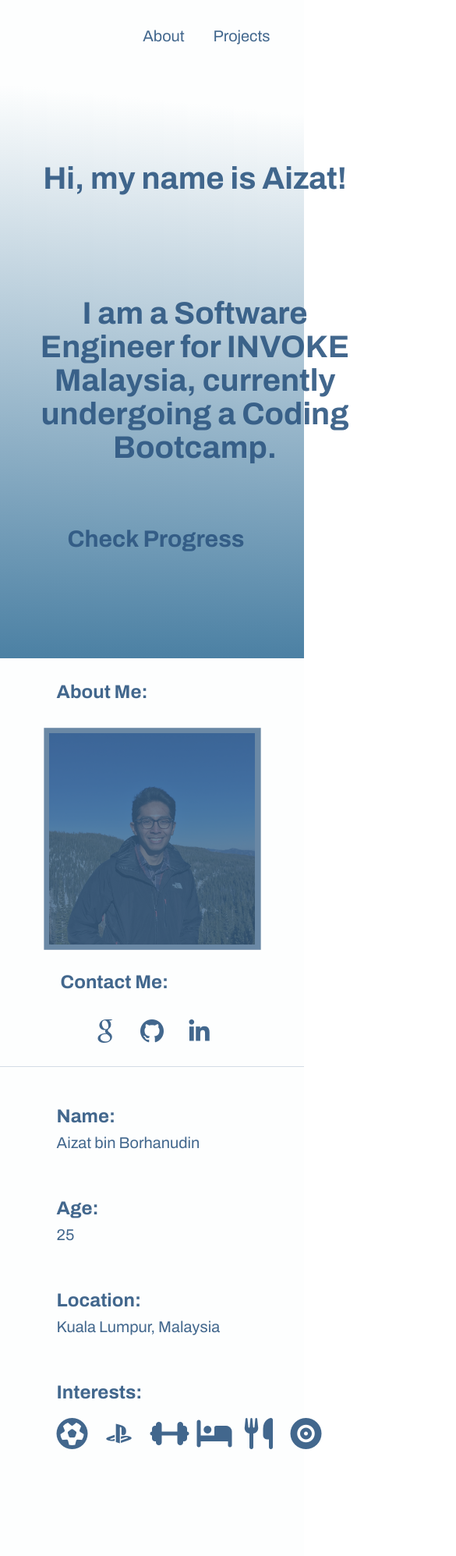
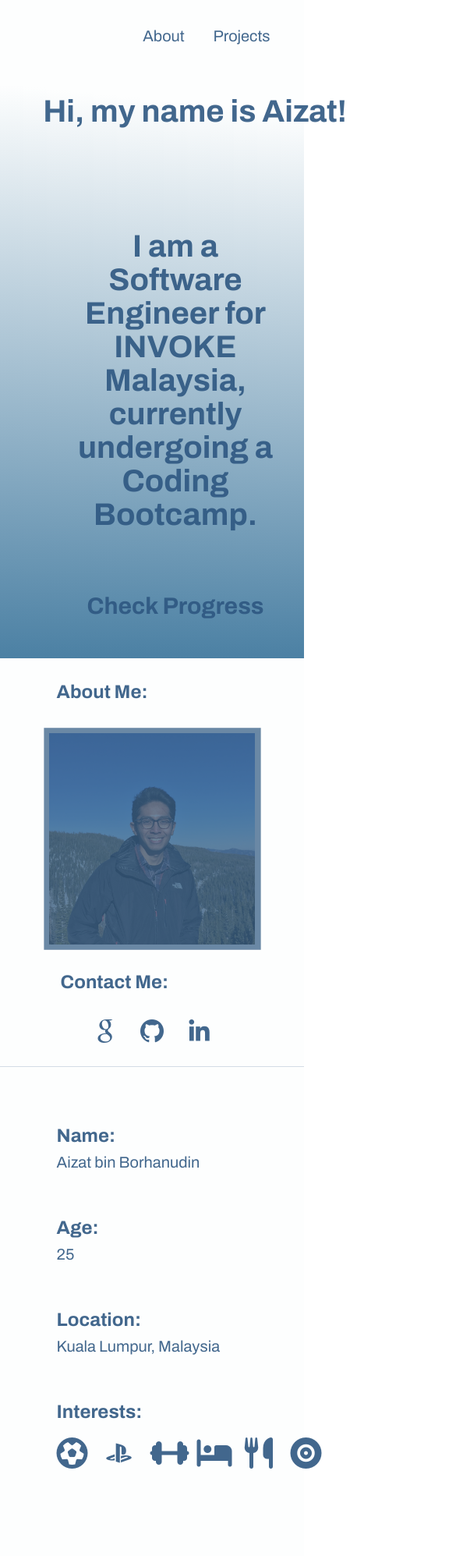
Before and after one commit to invoke-aizat/Portfolio, a plain HTML site: page index.html in a window 390 px wide. Shown: the top 1995 px of the page at 78% size, 585 px wide, since content can reach past the window. Drawn offline with nearby package versions, Linux system fonts and the light colour scheme.

Commit message:
Add viewport tag

```diff
--- a/css/style.css
+++ b/css/style.css
@@ -452,7 +452,7 @@ span {
     height: inherit;
     display: flex;
     flex-direction: column;
-    justify-content: flex-start;
+    justify-content: center;
     align-items: center;
     /* border: 1px solid purple; */
     padding: 10px;
@@ -861,6 +861,7 @@ li {
 
     #container {
         min-height: 800px;
+        min-width: 450px;
     }
 
     #box {
@@ -872,9 +873,9 @@ li {
         text-align: center;
         font-size: 10px;
     }
-    #description {
+    /* #description {
         width: 500px;
-    }
+    } */
 
     #progress {
         bottom: 10px;
@@ -969,7 +970,7 @@ li {
     #project-content {
         height: 500px;
         width: 100%;
-        /* overflow: hidden; */
+        overflow: hidden;
     }
 
     .project-slider {
--- a/index.html
+++ b/index.html
@@ -3,7 +3,11 @@
 <html>
     <head>
 
+        <meta name="viewport" content="width=device-width, initial-scale=1.0">
+
         <title>Portfolio</title>
+
+
 
         <link href="https://fonts.googleapis.com/css2?family=Archivo:ital,wght@0,400;0,500;0,600;0,700;1,400;1,500;1,600;1,700&display=swap" rel="stylesheet">
         <link rel="stylesheet" href="https://maxst.icons8.com/vue-static/landings/line-awesome/font-awesome-line-awesome/css/all.min.css">
```
